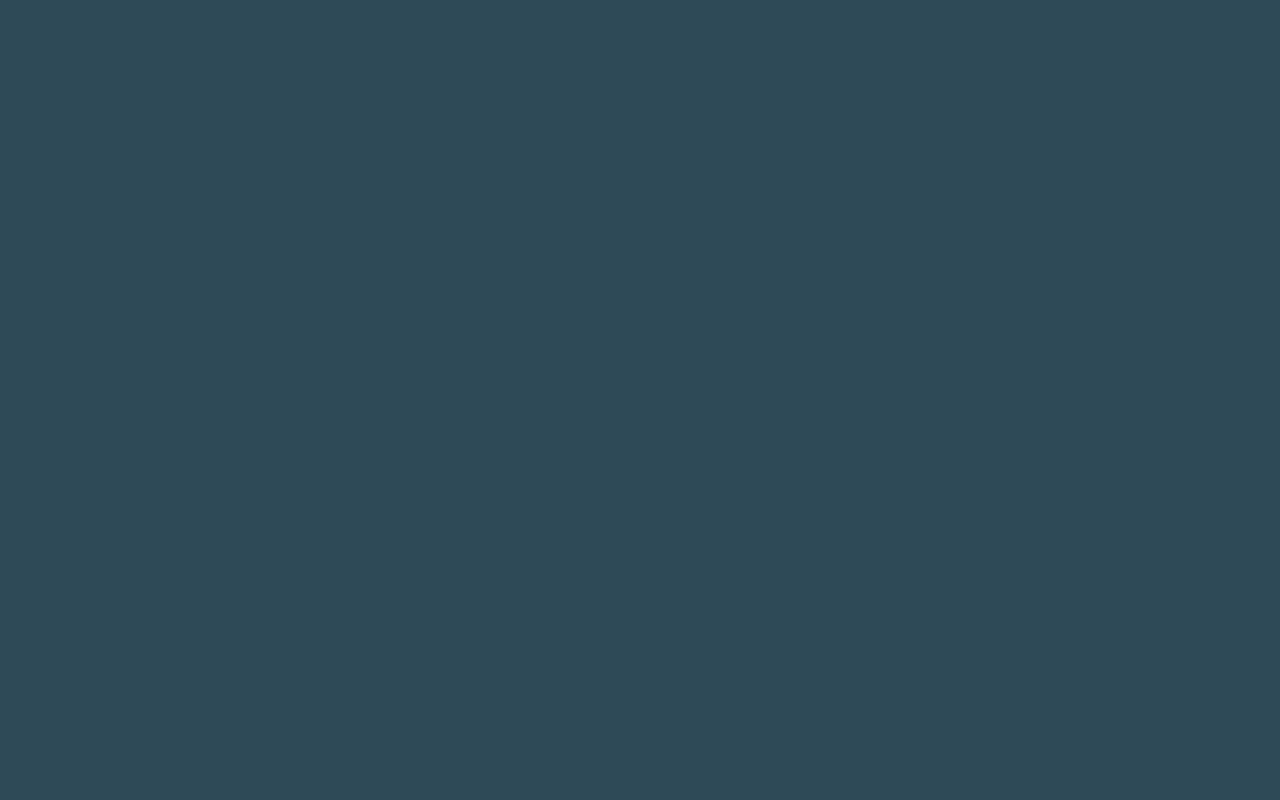
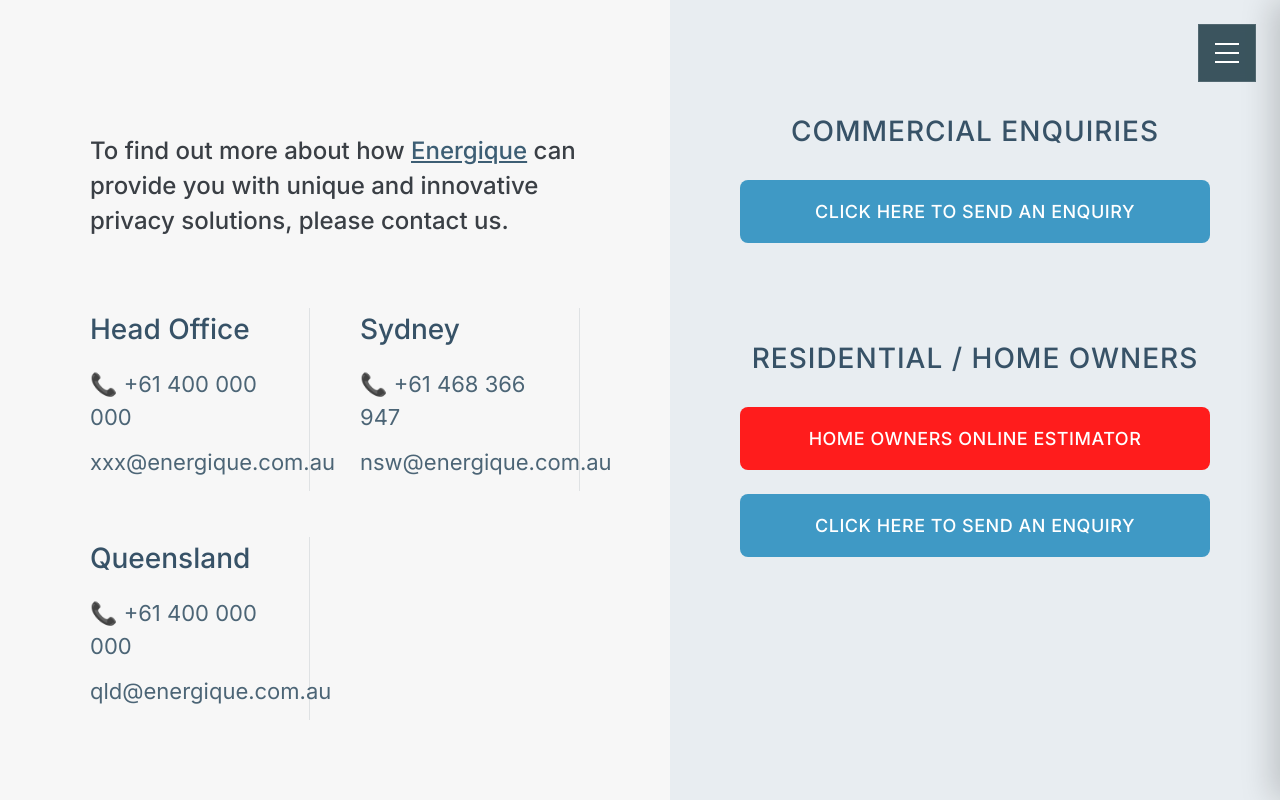
Before and after one commit to chntzj2020-web/energique-web, a React (Vite) app: page /contact in a window 1280 px wide. Before the commit this address had no page. Built offline with nearby package versions, Linux system fonts and the light colour scheme.

Commit message:
Add Contact Us page and layout styling

```diff
--- a/src/App.jsx
+++ b/src/App.jsx
@@ -4,14 +4,19 @@ import { BrowserRouter, Routes, Route } from "react-router-dom";
 import Home from "./pages/Home";
 import News from "./pages/News";
 import NewsDetail from "./pages/NewsDetail";
+import Contact from "./pages/Contact";
+import Sidebar from "./components/Sidebar";
 
 function App() {
   return (
     <BrowserRouter>
+      <Sidebar />
+
       <Routes>
         <Route path="/" element={<Home />} />
         <Route path="/news" element={<News />} />
         <Route path="/news/:id" element={<NewsDetail />} />
+        <Route path="/contact" element={<Contact />} />
       </Routes>
     </BrowserRouter>
   );
--- a/src/components/Sidebar.jsx
+++ b/src/components/Sidebar.jsx
@@ -81,9 +81,9 @@ export default function Sidebar() {
           <span>ABOUT US</span>
         </div>
 
-        <div className="menu-item" onClick={closeSidebar}>
+        <Link to="/contact" className="menu-item" onClick={closeSidebar}>
           <span>CONTACT US</span>
-        </div>
+        </Link>
       </div>
     </>
   );
--- /dev/null
+++ b/src/pages/Contact.css
@@ -0,0 +1,147 @@
+.contact-page {
+  min-height: 100vh;
+  display: grid;
+  grid-template-columns: 1fr 1fr;
+  background: #eef2f4;
+}
+
+.contact-left {
+  flex: 1.2;
+  padding: 110px 90px 80px;
+  background: #f7f7f7;
+}
+
+.contact-right {
+  flex: 0.8;
+  padding: 110px 70px;
+  background: #e8edf1;
+
+  display: flex;
+  flex-direction: column;
+  justify-content: flex-start;
+  gap: 60px;
+
+  text-align: center;
+}
+
+.contact-intro {
+  max-width: 760px;
+  font-size: 24px;
+  line-height: 1.45;
+  font-weight: 600;
+  color: #3a3f45;
+  margin-bottom: 70px;
+}
+
+.contact-intro a {
+  color: #3d5e74;
+  text-decoration: underline;
+}
+
+.contact-grid {
+  display: grid;
+  grid-template-columns: repeat(2, minmax(220px, 1fr));
+  gap: 46px 50px;
+}
+
+.contact-card {
+  padding-right: 20px;
+  border-right: 1px solid rgba(49, 74, 90, 0.12);
+}
+
+.contact-card h3 {
+  margin: 0 0 18px;
+  font-size: 28px;
+  font-weight: 600;
+  color: #375267;
+}
+
+.contact-card p {
+  margin: 12px 0;
+  font-size: 22px;
+  color: #4c6576;
+  line-height: 1.5;
+}
+
+.contact-right {
+  padding: 110px 70px;
+  background: #e8edf1;
+  display: flex;
+  flex-direction: column;
+  justify-content: flex-start;
+  gap: 70px;
+  text-align: center;
+}
+
+.contact-action-group h2 {
+  margin: 0 0 28px;
+  font-size: 28px;
+  font-weight: 600;
+  letter-spacing: 1px;
+  color: #375267;
+}
+
+.contact-btn {
+  display: block;
+  width: 100%;
+  max-width: 520px;
+  margin: 0 auto 24px;
+  padding: 18px 24px;
+  border-radius: 8px;
+  text-decoration: none;
+  font-size: 18px;
+  font-weight: 700;
+  letter-spacing: 0.5px;
+  color: white;
+  transition: transform 0.2s ease, opacity 0.2s ease;
+}
+
+.contact-btn:hover {
+  transform: translateY(-2px);
+  opacity: 0.92;
+}
+
+.contact-btn.blue {
+  background: #3f99c5;
+}
+
+.contact-btn.red {
+  background: #ff1c1c;
+}
+
+@media (max-width: 1100px) {
+  .contact-page {
+    grid-template-columns: 1fr;
+  }
+
+  .contact-left,
+  .contact-right {
+    padding: 80px 40px 60px;
+  }
+
+  .contact-grid {
+    grid-template-columns: 1fr;
+  }
+
+  .contact-card {
+    border-right: none;
+    border-bottom: 1px solid rgba(49, 74, 90, 0.12);
+    padding-bottom: 20px;
+  }
+
+  .contact-intro {
+    font-size: 20px;
+  }
+
+  .contact-card h3 {
+    font-size: 24px;
+  }
+
+  .contact-card p {
+    font-size: 19px;
+  }
+
+  .contact-action-group h2 {
+    font-size: 24px;
+  }
+}
--- /dev/null
+++ b/src/pages/Contact.jsx
@@ -0,0 +1,55 @@
+import "./Contact.css";
+
+function Contact() {
+  return (
+    <div className="contact-page">
+      <div className="contact-left">
+        <p className="contact-intro">
+          To find out more about how <a href="/">Energique</a> can provide you with unique and innovative privacy solutions,
+          please contact us.
+        </p>
+
+        <div className="contact-grid">
+          <div className="contact-card">
+            <h3>Head Office</h3>
+            <p>📞 +61 400 000 000</p>
+            <p>xxx@energique.com.au</p>
+          </div>
+
+          <div className="contact-card">
+            <h3>Sydney</h3>
+            <p>📞 +61 468 366 947</p>
+            <p>nsw@energique.com.au</p>
+          </div>
+
+          <div className="contact-card">
+            <h3>Queensland</h3>
+            <p>📞 +61 400 000 000</p>
+            <p>qld@energique.com.au</p>
+          </div>
+        </div>
+      </div>
+
+      <div className="contact-right">
+        <div className="contact-action-group">
+          <h2>COMMERCIAL ENQUIRIES</h2>
+          <a href="/" className="contact-btn blue">
+            CLICK HERE TO SEND AN ENQUIRY
+          </a>
+        </div>
+
+        <div className="contact-action-group">
+          <h2>RESIDENTIAL / HOME OWNERS</h2>
+          <a href="/" className="contact-btn red">
+            HOME OWNERS ONLINE ESTIMATOR
+          </a>
+          <a href="/" className="contact-btn blue">
+            CLICK HERE TO SEND AN ENQUIRY
+          </a>
+        </div>
+      </div>
+    </div>
+  );
+}
+
+export default Contact;
--- a/src/pages/News.css
+++ b/src/pages/News.css
@@ -1,42 +1,59 @@
 .news-page {
-  padding: 100px 80px;
+  padding: 60px 80px 100px;
   min-height: 100vh;
-  background: #f5f5f5;
+  background: #a0b8c7;
 }
 
 .news-page h1 {
-  margin-bottom: 30px;
-  font-size: 42px;
+  margin-bottom: 50px;
+  font-size: 46px;
+  font-weight: 300;
+  letter-spacing: 3px;
+  color: #2d3f47;
 }
 
+/* grid */
 .news-grid {
   display: grid;
   grid-template-columns: repeat(3, 1fr);
-  gap: 24px;
+  gap: 30px;
 }
 
+/* card */
 .news-card {
   display: block;
-  background: white;
-  color: #111;
+  background: #c5d6d3;
+  color: #24353c;
   text-decoration: none;
-  padding: 24px;
-  border-radius: 14px;
-  box-shadow: 0 6px 18px rgba(0, 0, 0, 0.08);
-  transition: transform 0.2s ease;
+  padding: 28px;
+  border-radius: 16px;
+
+  box-shadow: 0 10px 28px rgba(0,0,0,0.08);
+  transition: all 0.25s ease;
 }
 
 .news-card:hover {
-  transform: translateY(-4px);
+  transform: translateY(-6px);
+  box-shadow: 0 14px 36px rgba(0,0,0,0.12);
 }
 
+/* title */
 .news-card h3 {
   margin: 0 0 12px;
-  font-size: 20px;
+  font-size: 22px;
+  font-weight: 400;
+  letter-spacing: 0.5px;
 }
 
+/* date */
 .news-card .date {
-  margin-bottom: 12px;
-  color: #666;
+  margin-bottom: 14px;
+  color: #7a8f98;
   font-size: 14px;
 }
+
+/* description */
+.news-card p {
+  color: #5a6c73;
+  line-height: 1.5;
+}
--- a/src/pages/News.jsx
+++ b/src/pages/News.jsx
@@ -5,7 +5,7 @@ import "./News.css";
 function News() {
   return (
     <div className="news-page">
-      <h1>News</h1>
+      <h1>Energiue's News</h1>
 
       <div className="news-grid">
         {news.map((item) => (
```
